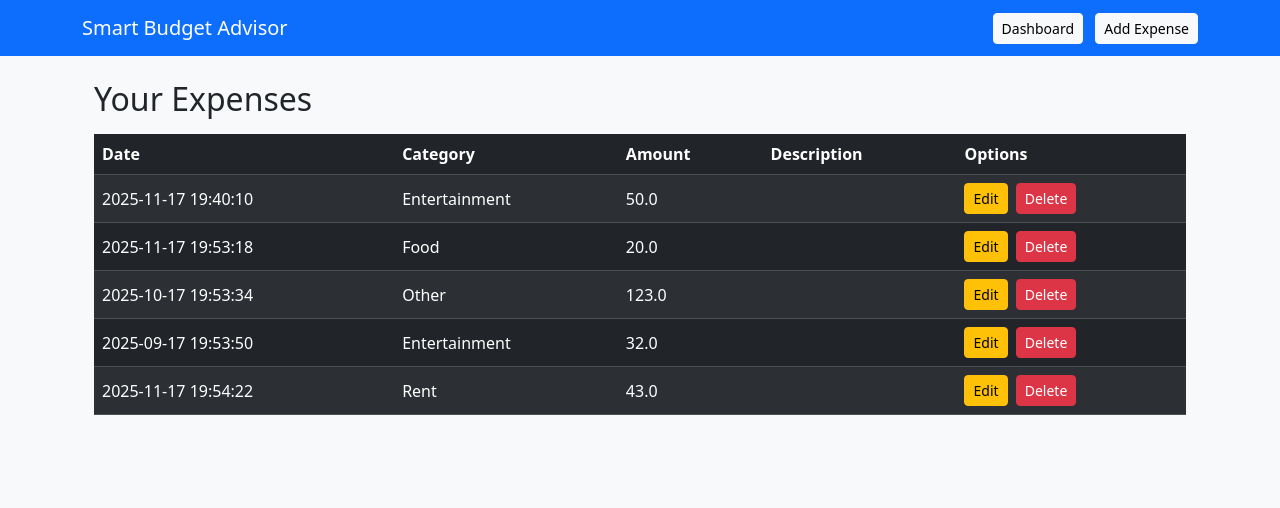
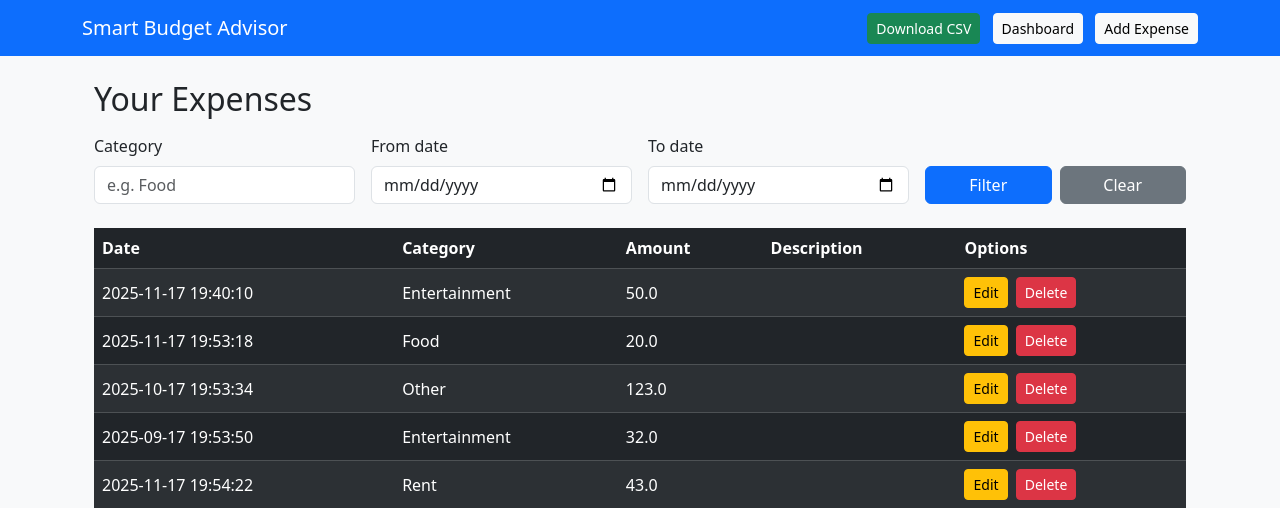
Before and after one commit to ArktizML/Smart-Budget-Advisor, a Flask app: page / in a window 1280 px wide. Shown: the top 508 px of the page. Run offline with Flask 3, Linux system fonts and the light colour scheme.

Commit message:
Added category/date filtering, CSV export, and dashboard screenshot feature
- Implemented server-side filters for category and date ranges

- Added CSV export with full expenses dataset
- Added frontend screenshot download (PNG) for dashboard visualizations
- Improved UI elements and data handling logic

```diff
--- a/app.py
+++ b/app.py
@@ -1,7 +1,26 @@
 from app import create_app
+import csv, io
+from flask import make_response
+from app.storage import load_data, save_data
 
 app = create_app()
 app.secret_key = "super-secret-key-CHANGE-THIS"
 
+@app.route("/download/csv")
+def download_csv():
+    expenses = load_data()
+
+    si = io.StringIO()
+    writer = csv.writer(si)
+    writer.writerow(["ID", "Date", "Category", "Amount", "Description"])
+
+    for e in expenses:
+        writer.writerow([e["id"], e["date"], e["category"], e["amount"], e["description"]])
+
+    output = make_response(si.getvalue())
+    output.headers["Content-Disposition"] = "attachment; filename=expenses.csv"
+    output.headers["Content-type"] = "text/csv"
+    return output
+
 if __name__ == "__main__":
     app.run(debug=True)
--- a/app/routes.py
+++ b/app/routes.py
@@ -1,15 +1,36 @@
 from flask import Blueprint, render_template, request, redirect, url_for, flash, jsonify
 from .models import Expense
 from .storage import load_data, save_data
-import time
-import json
+import time, datetime, json, csv, io
 
 main = Blueprint('main', __name__)
 
 @main.route("/")
 def index():
-    data = load_data()
-    return render_template('index.html', expenses=data)
+    expenses = load_data()
+
+    category = request.args.get("category")
+    from_date = request.args.get("from_date")
+    to_date = request.args.get("to_date")
+
+    DATE_FORMAT = "%Y-%m-%d %H:%M:%S"
+
+    #Category filter
+    if category:
+        expenses = [e for e in expenses if e['category'].lower() == category.lower()]
+
+    # From-date filter
+    if from_date:
+        from_dt = datetime.datetime.strptime(from_date, "%Y-%m-%d")
+        expenses = [e for e in expenses if datetime.datetime.strptime(e["date"], DATE_FORMAT) >= from_dt]
+
+    # To-date filter
+    if to_date:
+        to_dt = datetime.datetime.strptime(to_date, "%Y-%m-%d")
+        expenses = [e for e in expenses if datetime.datetime.strptime(e["date"], DATE_FORMAT) <= to_dt]
+
+
+    return render_template('index.html', expenses=expenses)
 
 @main.route('/add', methods=['GET', 'POST'])
 def add_expense():
--- a/app/templates/index.html
+++ b/app/templates/index.html
@@ -3,6 +3,37 @@
         {% if expenses %}
         <div class="container mt-4">
             <h2 class="mb-3">Your Expenses</h2>
+              <!-- FILTER FORM -->
+            <form method="GET" action="/" class="row g-3 mb-4">
+
+                <!-- Category -->
+                <div class="col-md-3">
+                    <label class="form-label">Category</label>
+                    <input type="text" name="category" class="form-control" placeholder="e.g. Food"
+                        value="{{ request.args.get('category', '') }}">
+                </div>
+
+                <!-- From date -->
+                <div class="col-md-3">
+                    <label class="form-label">From date</label>
+                    <input type="date" name="from_date" class="form-control"
+                        value="{{ request.args.get('from_date', '') }}">
+                </div>
+
+                <!-- To date -->
+                <div class="col-md-3">
+                    <label class="form-label">To date</label>
+                    <input type="date" name="to_date" class="form-control"
+                        value="{{ request.args.get('to_date', '') }}">
+                </div>
+
+                <!-- Buttons -->
+                <div class="col-md-3 d-flex align-items-end gap-2">
+                    <button type="submit" class="btn btn-primary w-50">Filter</button>
+                    <a href="/" class="btn btn-secondary w-50">Clear</a>
+                </div>
+
+            </form>
             <table class="table-responsive table table-striped table-hover align-middle">
                 <thead class="table-dark">
                     <tr>
--- a/app/templates/layout.html
+++ b/app/templates/layout.html
@@ -19,6 +19,7 @@
             <a class="navbar-brand" href="/">Smart Budget Advisor</a>
 
             <div>
+                <a href="/download/csv" class="btn btn-success btn-sm me-2">Download CSV</a>
                 <a href="/dashboard" class="btn btn-light btn-sm me-2">Dashboard</a>
                 <a href="/add" class="btn btn-light btn-sm">Add Expense</a>
             </div>
```
Also changed, not shown: app/templates/dashboard.html (+16 -2 lines).
